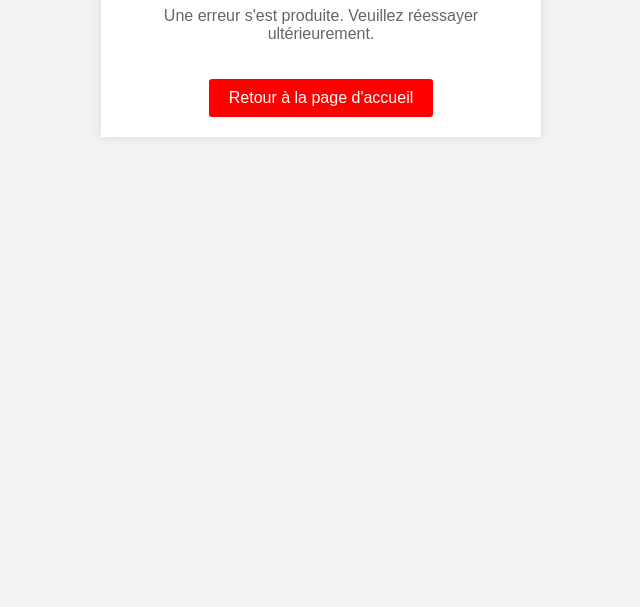
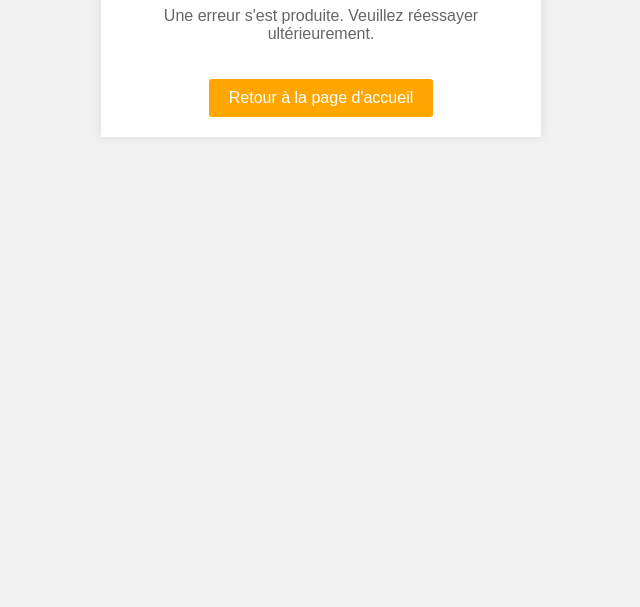
Before and after one commit to AWS-Re-Start-RDC-KINSHASA-1/Projet-CI-CD-GloriaNZ, a plain HTML site: page error.html in a window 1280 px wide. Shown: the part 193-800 px from the top of the page, without its empty margins (319-959 px from the left). Drawn offline with Linux system fonts and the light colour scheme.

Commit message:
modification

```diff
--- a/error.html
+++ b/error.html
@@ -31,7 +31,7 @@
         .btn {
             display: inline-block;
             padding: 10px 20px;
-            background-color: red;
+            background-color: rgb(255, 166, 0);
             color: #fff;
             text-decoration: none;
             border-radius: 3px;
```
